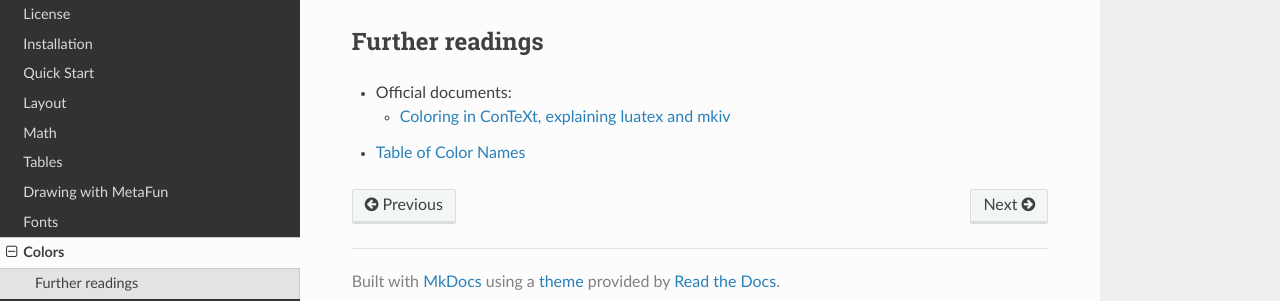
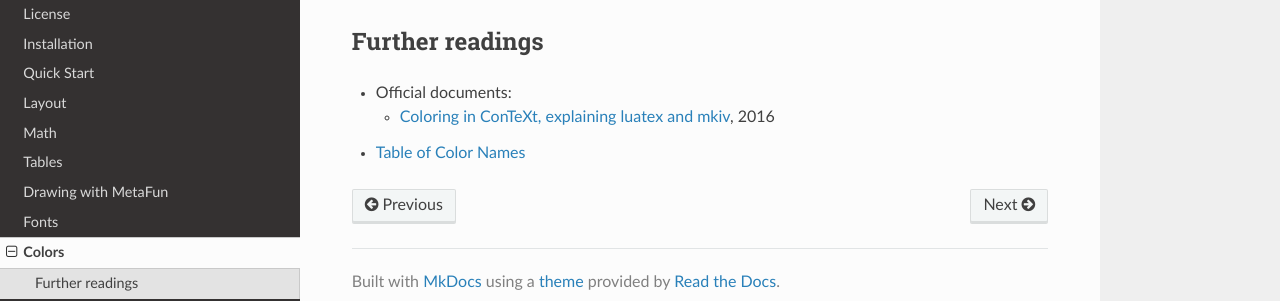
Before and after one commit to champignoom/contex-docs, an MkDocs documentation site: the page built from docs/colors.md, in a window 1280 px wide. Shown: the part 135-436 px from the top of the page. Built offline with MkDocs 1.6.1, drawn with Linux system fonts in a browser that asks for light colours; nearby versions of some CDN libraries.

Commit message:
add date to colors

```diff
--- a/docs/colors.md
+++ b/docs/colors.md
@@ -3,5 +3,5 @@
 ## Further readings
 
 - Official documents:
-    - [Coloring in ConTeXt, explaining luatex and mkiv](http://www.pragma-ade.nl/general/manuals/colors-mkiv.pdf)
+    - [Coloring in ConTeXt, explaining luatex and mkiv](http://www.pragma-ade.nl/general/manuals/colors-mkiv.pdf), 2016
 - [Table of Color Names](../appendix/color-table)
```
